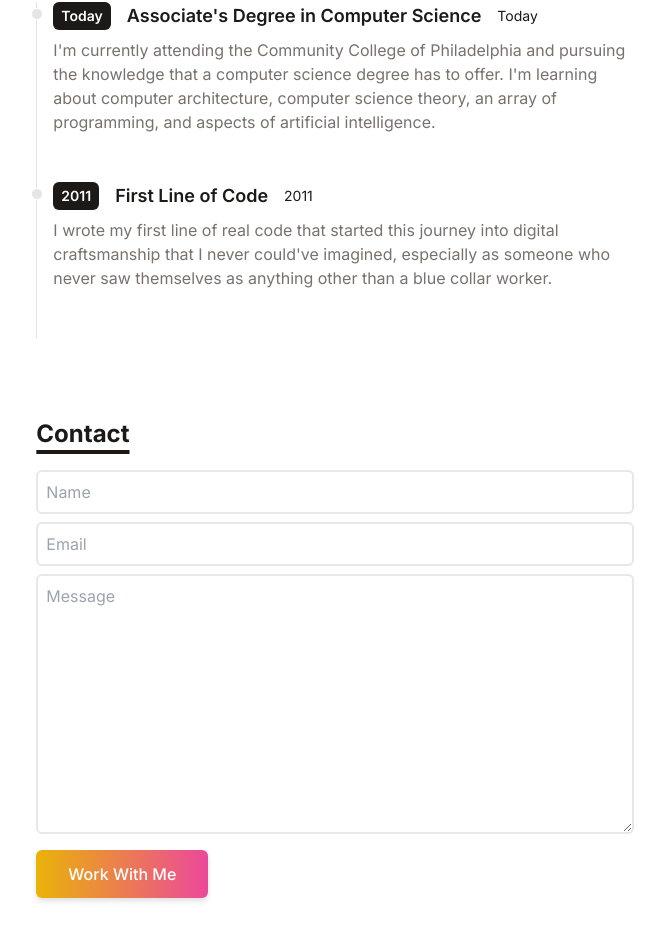
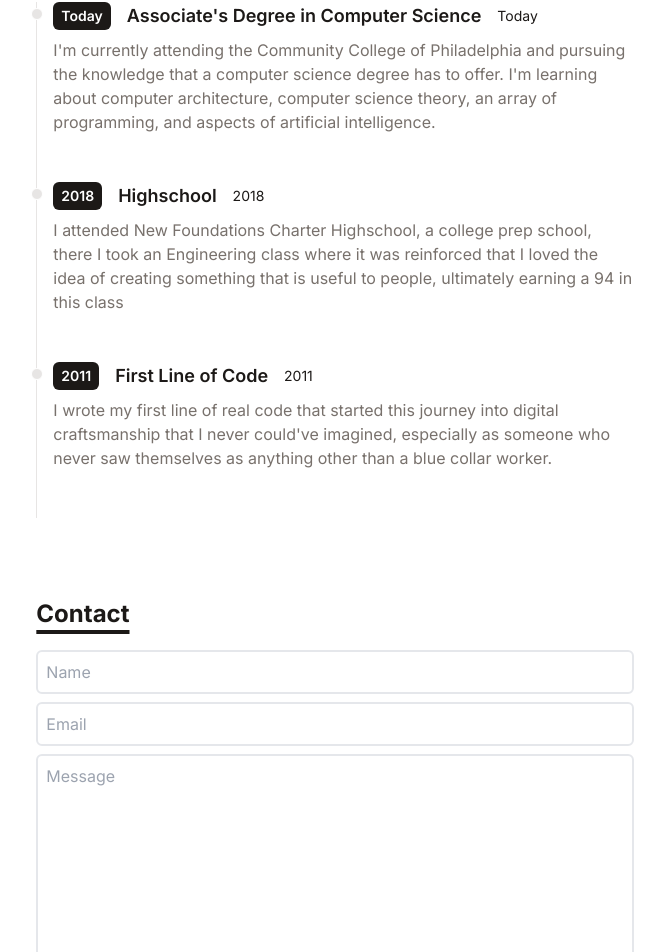
Before and after one commit to kenhendricks00/minimal-portfolio, a React (Vite) app: page / in a window 1280 px wide. Shown: the part 862-1814 px from the top of the page, without its empty margins (305-970 px from the left). Built offline with nearby package versions, Linux system fonts and the light colour scheme.

Commit message:
Update timeline.js

```diff
--- a/src/data/timeline.js
+++ b/src/data/timeline.js
@@ -7,6 +7,13 @@ export default [
             "I'm currently attending the Community College of Philadelphia and pursuing the knowledge that a computer science degree has to offer. I'm learning about computer architecture, computer science theory, an array of programming, and aspects of artificial intelligence.",
     },
     {
+        year: '2018',
+        title: 'Highschool',
+        duration: '4 years',
+        details:
+            "I attended New Foundations Charter Highschool, a college prep school, there I took an Engineering class where it was reinforced that I loved the idea of creating something that is useful to people, ultimately earning a 94 in this class",
+    },
+    {
         year: '2011',
         title: 'First Line of Code',
         duration: 'the beginning',
```
